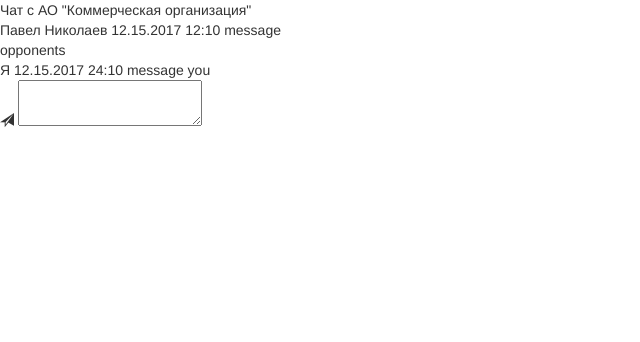
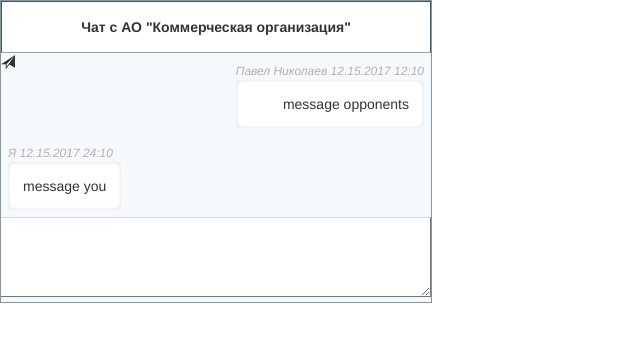
Before and after one commit to FellowNik/simple_vue_chat_layout, a plain HTML site: page index.html in a window 1280 px wide. Shown: the whole page, without its empty margins (0-640 px from the left). Drawn offline with nearby package versions, Linux system fonts and the light colour scheme.

Commit message:
intermediate variant

```diff
--- a/index.html
+++ b/index.html
@@ -4,10 +4,11 @@
         <meta charset="utf-8">
         <title>Simple Vue chat</title>
         <link rel="stylesheet" href="//maxcdn.bootstrapcdn.com/bootstrap/3.3.6/css/bootstrap.min.css">
+        <link rel="stylesheet" href="style.css">
     </head>
 
     <body>
-        <div style="max-width: 300px;">
+        <div style="max-width: 432px;">
 
             <div id="simpleVueChat">
                 <div class="simpeVueChat__wrap">
@@ -20,19 +21,23 @@
                                 <span class="simpeVueChat__message-owner">Павел Николаев</span>
                                 <span class="simpeVueChat__message-date">12.15.2017 12:10</span>
                             </span>
+                            <div class="simpeVueChat__message-body">
                             message opponents
+                            </div>
                         </div>
                         <div class="simpeVueChat__message simpeVueChat__message_you">
                             <span class="simpeVueChat__message-info">
                                 <span class="simpeVueChat__message-owner">Я</span>
                                 <span class="simpeVueChat__message-date">12.15.2017 24:10</span>
                             </span>
+                            <div class="simpeVueChat__message-body">
                             message you
+                            </div>
                         </div>
                     </div>
                     <div class="simpeVueChat__message-box">
                         <div class="simpeVueChat__message-send glyphicon glyphicon-send"></div>
-                        <textarea name="" class="simpeVueChat__message-area"></textarea>
+                        <textarea class="simpeVueChat__message-area"></textarea>
                     </div>
                 </div>
             </div>
--- a/style.css
+++ b/style.css
@@ -0,0 +1,55 @@
+.simpeVueChat__message {
+    overflow: hidden;
+    max-width: 80%;
+    margin: 7px 7px 7px;
+    clear: both;
+
+}
+
+.simpeVueChat__message-info {
+    color: #b9adad;
+    font-style: italic;
+    font-size: 12px;
+}
+
+.simpeVueChat__message-body {
+    padding: 14px 15px;
+    box-shadow: 0px 0px 7px -4px gray inset;
+    border-radius: 5px;
+    background: white;
+}
+
+.simpeVueChat__message_companion {
+    text-align: right;
+    float: right;
+}
+
+.simpeVueChat__message_you {
+    float: left;
+    text-align: left;
+}
+
+.simpeVueChat__wrap {
+    border: 1px solid #87959e;
+    background: #f6f9fb;
+}
+
+.simpeVueChat__head {
+    border: 1px solid #415865;
+    padding: 15px 17px;
+    text-align: center;
+    font-weight: 700;
+    border-bottom: 1px solid #95a4ad;
+    background: white;
+}
+
+.simpeVueChat__message-area {
+    resize: vertical;
+    height: 80px;
+    width: 100%;
+    border-top: 1px solid rgb(214, 214, 224);
+    background: white none repeat scroll 0% 0%;
+    padding: 7px 8px;
+    box-sizing: border-box;
+    border-left: 0px;
+}
```
